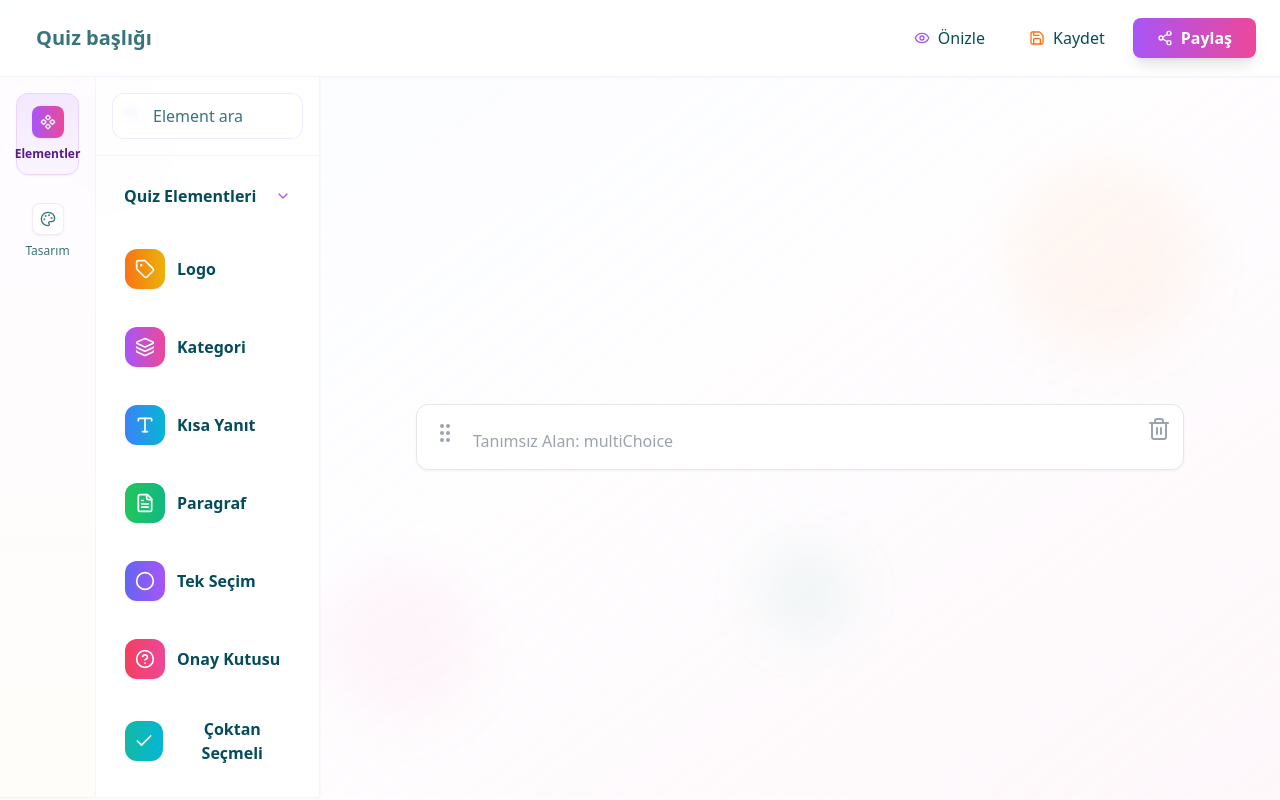
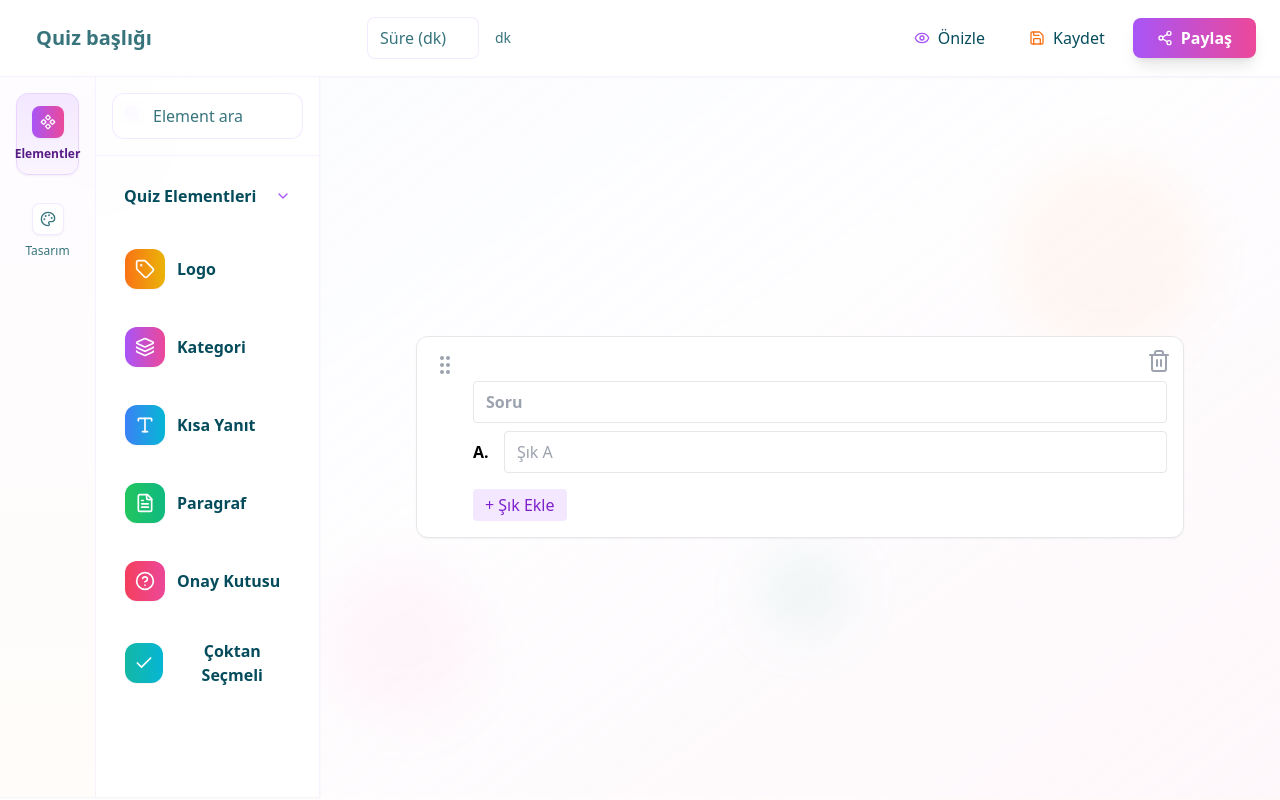
Before and after one commit to elifgure/Online-Quiz-Portal, a React (Vite) app in the folder quiz-portal/: page /create-quiz2 in a window 1280 px wide. Both pictures are taken after a click on the button "Çoktan Seçmeli". Built offline with nearby package versions, Linux system fonts and the light colour scheme; no server answers.

Commit message:
feat: Add MultiChoice component and integrate duration field in form creation

```diff
--- a/quiz-portal/src/components/Forms/DynamicField.jsx
+++ b/quiz-portal/src/components/Forms/DynamicField.jsx
@@ -4,6 +4,7 @@ import CategoryField from "./FormElements/CategoryField";
 import ShortText from "./FormElements/ShortText";
 import LongText from "./FormElements/LongText";
 import BooleanField from "./FormElements/BooleanField";
+import MultiChoice from "./FormElements/MultiChoice";
 
 const FIELD_COMPONENTS = {
   logo: LogoField,
@@ -12,7 +13,7 @@ const FIELD_COMPONENTS = {
 };
 
 // Kendi etiketini yöneten bileşen türlerini burada listeliyoruz
-const typesWithInternalLabels = ["shortText", "longText", "boolean"];
+const typesWithInternalLabels = ["shortText", "longText", "boolean", "multiChoice"];
 
 const DynamicField = ({
   id,
@@ -21,9 +22,11 @@ const DynamicField = ({
   placeholder,
   required,
   value,
+  options,
   onChange,
   onDelete,
   onLabelChange,
+  onOptionsChange,
 }) => {
   const renderInput = () => {
     switch (type) {
@@ -71,7 +74,7 @@ const DynamicField = ({
       case "category":
         return (
           <CategoryField
-       onChange={onChange}
+            onChange={onChange}
           />
         );
       case "shortText":
@@ -91,6 +94,15 @@ const DynamicField = ({
             onLabelChange={onLabelChange}
             value={value}
             onChange={onChange}
+          />
+        );
+      case "multiChoice":
+        return (
+          <MultiChoice
+            label={label}
+            onLabelChange={onLabelChange}
+            options={options || [""]}
+            onOptionsChange={onOptionsChange}
           />
         );
       default:
--- a/quiz-portal/src/components/Forms/FormCreate.jsx
+++ b/quiz-portal/src/components/Forms/FormCreate.jsx
@@ -63,9 +63,13 @@ const FormCreate = () => {
     dispatch({ type: "DELETE_ELEMENT", payload: id });
   };
 
-  const updateTitle =(title)=>{
-    dispatch({type:"UPDATE_TITLE", payload: title})
-  }
+  const updateTitle = (title) => {
+    dispatch({ type: "UPDATE_TITLE", payload: title });
+  };
+
+  const updateDuration = (duration) => {
+    dispatch({ type: "UPDATE_DURATION", payload: duration });
+  };
 
   return (
     <div className="min-h-screen bg-gradient-to-br from-indigo-50/50 via-white to-rose-50/50 relative">
@@ -86,6 +90,15 @@ const FormCreate = () => {
               value={state.title}
               onChange={(e) => updateTitle(e.target.value)}
             />
+            <input
+              type="number"
+              min="1"
+              className="w-28 text-md bg-white border border-purple-200/50 outline-none px-3 py-2 rounded-lg transition-all duration-200 text-[#044c5c] placeholder-[#37747c]"
+              placeholder="Süre (dk)"
+              value={state.duration}
+              onChange={(e) => updateDuration(e.target.value)}
+            />
+            <span className="text-[#37747c] text-sm">dk</span>
           </div>
           <div className="flex items-center gap-3">
             <button className="flex items-center gap-2 px-4 py-2 text-[#044c5c] hover:bg-purple-50/70 rounded-lg transition-all duration-200 font-medium">
--- a/quiz-portal/src/components/Forms/FormElements/MultiChoice.jsx
+++ b/quiz-portal/src/components/Forms/FormElements/MultiChoice.jsx
@@ -1,6 +1,6 @@
 import React from 'react';
 
-const alphabet = 'ABCDEFGHIJKLMNOPQRSTUVWXYZ'.split('');
+const alphabet = 'ABCDE'.split('');
 
 const MultiChoice = ({ label = '', onLabelChange, options = [''], onOptionsChange }) => {
   // options: şıkların metinlerini tutan dizi
@@ -23,7 +23,7 @@ const MultiChoice = ({ label = '', onLabelChange, options = [''], onOptionsChang
         type="text"
         value={label}
         onChange={(e) => onLabelChange(e.target.value)}
-        placeholder="Çoktan seçmeli soru yazınız"
+        placeholder="Soru"
         className="border px-3 py-2 rounded w-full font-semibold"
       />
       {/* Şıklar */}
--- a/quiz-portal/src/data/fieldTypes.js
+++ b/quiz-portal/src/data/fieldTypes.js
@@ -38,13 +38,7 @@ export const fieldTypes = [
     component: "LongText",
     color: "from-green-500 to-emerald-500",
   },
-  {
-    type: "singleChoice",
-    label: "Tek Seçim",
-    icon: Circle,
-    component: "SingleChoice",
-    color: "from-indigo-500 to-purple-500",
-  },
+
   {
     type: "boolean",
     label: "Onay Kutusu",
--- a/quiz-portal/src/reducers/formReducer.js
+++ b/quiz-portal/src/reducers/formReducer.js
@@ -3,6 +3,7 @@ import React from "react";
 
 export const initialState = {
   title: "",
+  duration: "",
   elements: [],
 };
 
@@ -59,6 +60,11 @@ export const formReducer = (state, action) => {
             : el
         ),
       };
+    case "UPDATE_DURATION":
+      return {
+        ...state,
+        duration: action.payload,
+      };
     // case "multiChoice":
       // return (
       //   <MultiChoice
```
Also changed, not shown: quiz-portal/src/components/Forms/FormElements/BooleanChoice.jsx (deleted).
